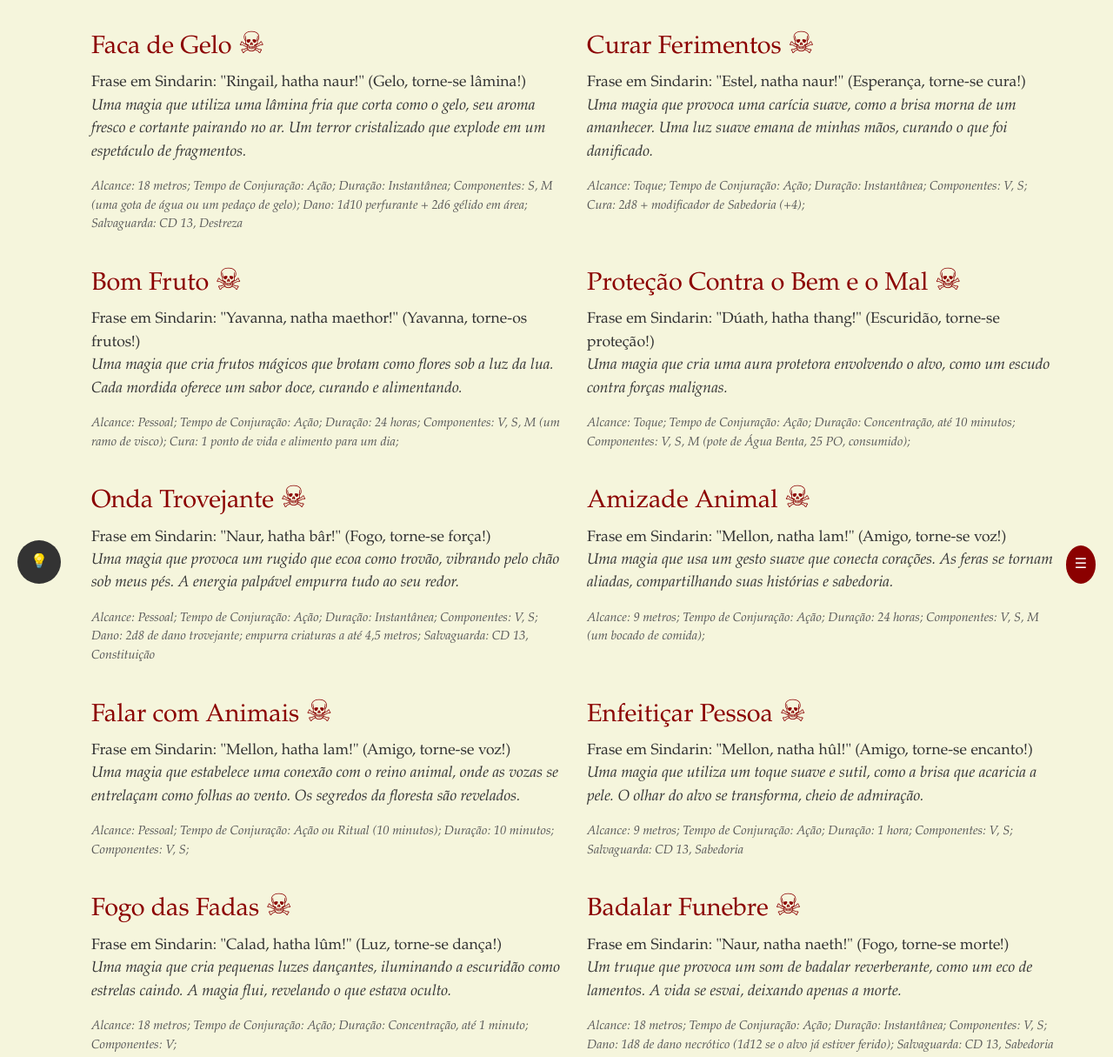
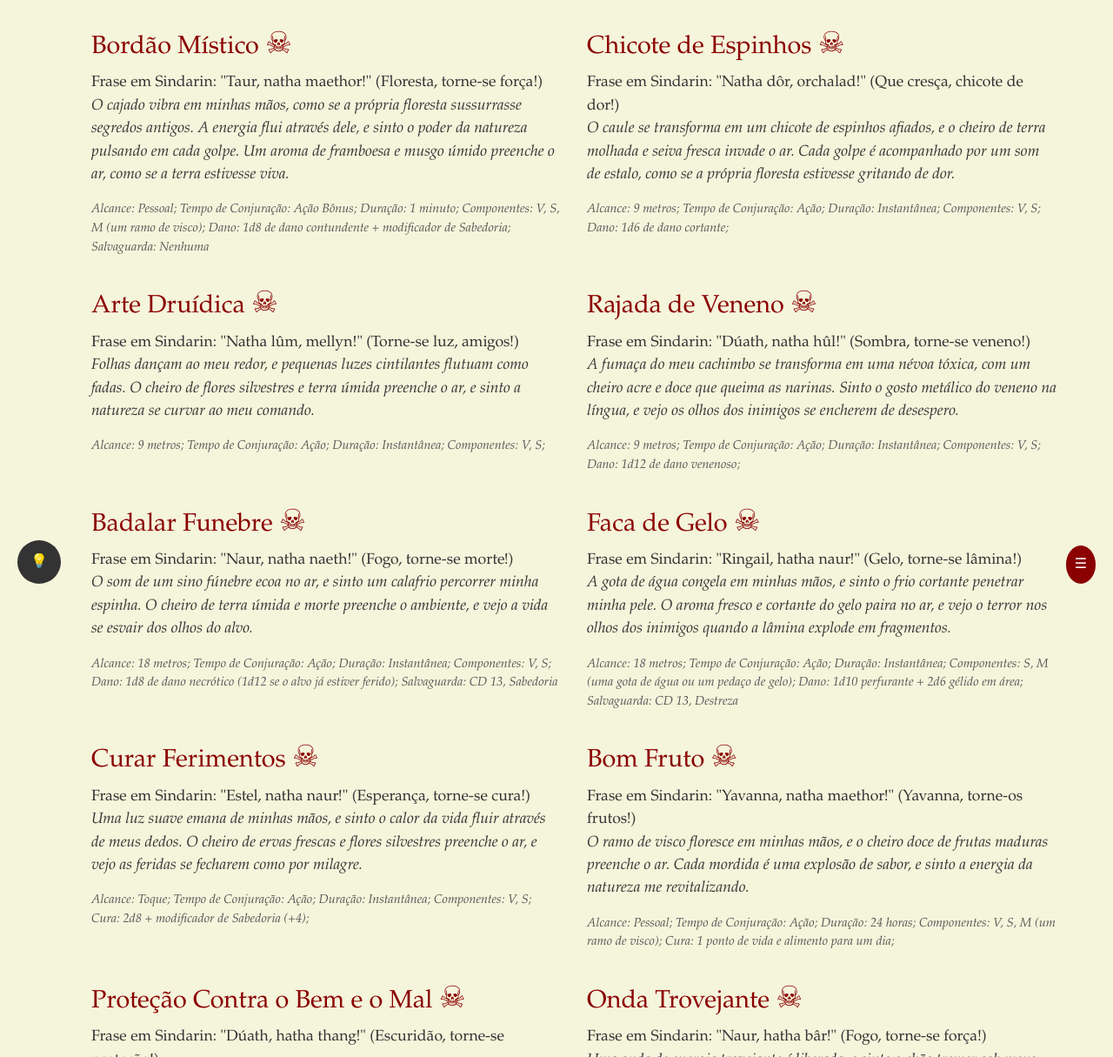
Before and after one commit to MoleraBoy/parma-en-vairon, a plain HTML site: page index.html in a window 1280 px wide. Shown: the part 109-1324 px from the top of the page at 87% size. Drawn offline with nearby package versions, Linux system fonts and the light colour scheme.

Commit message:
Update index.html

```diff
--- a/index.html
+++ b/index.html
@@ -160,6 +160,75 @@
     </style>
     <script>
       const magias = [
+        // Truques
+        {
+          nome: "Bordão Místico",
+          tipo: "Truque",
+          componentes: "V, S, M (um ramo de visco)",
+          ritual: false,
+          concentracao: false,
+          descricao:
+            'Frase em Sindarin: "Taur, natha maethor!" (Floresta, torne-se força!)<br><i>O cajado vibra em minhas mãos, como se a própria floresta sussurrasse segredos antigos. A energia flui através dele, e sinto o poder da natureza pulsando em cada golpe. Um aroma de framboesa e musgo úmido preenche o ar, como se a terra estivesse viva.</i>',
+          alcance: "Pessoal",
+          tempoConjuracao: "Ação Bônus",
+          duracao: "1 minuto",
+          dano: "1d8 de dano contundente + modificador de Sabedoria",
+          salvaguarda: "Nenhuma",
+        },
+        {
+          nome: "Chicote de Espinhos",
+          tipo: "Truque",
+          componentes: "V, S",
+          ritual: false,
+          concentracao: false,
+          descricao:
+            'Frase em Sindarin: "Natha dôr, orchalad!" (Que cresça, chicote de dor!)<br><i>O caule se transforma em um chicote de espinhos afiados, e o cheiro de terra molhada e seiva fresca invade o ar. Cada golpe é acompanhado por um som de estalo, como se a própria floresta estivesse gritando de dor.</i>',
+          alcance: "9 metros",
+          tempoConjuracao: "Ação",
+          duracao: "Instantânea",
+          dano: "1d6 de dano cortante",
+        },
+        {
+          nome: "Arte Druídica",
+          tipo: "Truque",
+          componentes: "V, S",
+          ritual: false,
+          concentracao: false,
+          descricao:
+            'Frase em Sindarin: "Natha lûm, mellyn!" (Torne-se luz, amigos!)<br><i>Folhas dançam ao meu redor, e pequenas luzes cintilantes flutuam como fadas. O cheiro de flores silvestres e terra úmida preenche o ar, e sinto a natureza se curvar ao meu comando.</i>',
+          alcance: "9 metros",
+          tempoConjuracao: "Ação",
+          duracao: "Instantânea",
+        },
+        {
+          nome: "Rajada de Veneno",
+          tipo: "Truque",
+          componentes: "V, S",
+          ritual: false,
+          concentracao: false,
+          descricao:
+            'Frase em Sindarin: "Dúath, natha hûl!" (Sombra, torne-se veneno!)<br><i>A fumaça do meu cachimbo se transforma em uma névoa tóxica, com um cheiro acre e doce que queima as narinas. Sinto o gosto metálico do veneno na língua, e vejo os olhos dos inimigos se encherem de desespero.</i>',
+          alcance: "9 metros",
+          tempoConjuracao: "Ação",
+          duracao: "Instantânea",
+          dano: "1d12 de dano venenoso",
+        },
+        {
+          nome: "Badalar Funebre",
+          tipo: "Truque",
+          componentes: "V, S",
+          ritual: false,
+          concentracao: false,
+          descricao:
+            'Frase em Sindarin: "Naur, natha naeth!" (Fogo, torne-se morte!)<br><i>O som de um sino fúnebre ecoa no ar, e sinto um calafrio percorrer minha espinha. O cheiro de terra úmida e morte preenche o ambiente, e vejo a vida se esvair dos olhos do alvo.</i>',
+          alcance: "18 metros",
+          tempoConjuracao: "Ação",
+          duracao: "Instantânea",
+          dano: "1d8 de dano necrótico (1d12 se o alvo já estiver ferido)",
+          salvaguarda: "CD 13, Sabedoria",
+        },
+
+        // Magias
         {
           nome: "Faca de Gelo",
           tipo: "Slot",
@@ -167,7 +236,7 @@
           ritual: false,
           concentracao: false,
           descricao:
-            'Frase em Sindarin: "Ringail, hatha naur!" (Gelo, torne-se lâmina!)<br><i>Uma magia que utiliza uma lâmina fria que corta como o gelo, seu aroma fresco e cortante pairando no ar. Um terror cristalizado que explode em um espetáculo de fragmentos.</i>',
+            'Frase em Sindarin: "Ringail, hatha naur!" (Gelo, torne-se lâmina!)<br><i>A gota de água congela em minhas mãos, e sinto o frio cortante penetrar minha pele. O aroma fresco e cortante do gelo paira no ar, e vejo o terror nos olhos dos inimigos quando a lâmina explode em fragmentos.</i>',
           alcance: "18 metros",
           tempoConjuracao: "Ação",
           duracao: "Instantânea",
@@ -181,7 +250,7 @@
           ritual: false,
           concentracao: false,
           descricao:
-            'Frase em Sindarin: "Estel, natha naur!" (Esperança, torne-se cura!)<br><i>Uma magia que provoca uma carícia suave, como a brisa morna de um amanhecer. Uma luz suave emana de minhas mãos, curando o que foi danificado.</i>',
+            'Frase em Sindarin: "Estel, natha naur!" (Esperança, torne-se cura!)<br><i>Uma luz suave emana de minhas mãos, e sinto o calor da vida fluir através de meus dedos. O cheiro de ervas frescas e flores silvestres preenche o ar, e vejo as feridas se fecharem como por milagre.</i>',
           alcance: "Toque",
           tempoConjuracao: "Ação",
           duracao: "Instantânea",
@@ -194,7 +263,7 @@
           ritual: false,
           concentracao: false,
           descricao:
-            'Frase em Sindarin: "Yavanna, natha maethor!" (Yavanna, torne-os frutos!)<br><i>Uma magia que cria frutos mágicos que brotam como flores sob a luz da lua. Cada mordida oferece um sabor doce, curando e alimentando.</i>',
+            'Frase em Sindarin: "Yavanna, natha maethor!" (Yavanna, torne-os frutos!)<br><i>O ramo de visco floresce em minhas mãos, e o cheiro doce de frutas maduras preenche o ar. Cada mordida é uma explosão de sabor, e sinto a energia da natureza me revitalizando.</i>',
           alcance: "Pessoal",
           tempoConjuracao: "Ação",
           duracao: "24 horas",
@@ -207,7 +276,7 @@
           ritual: false,
           concentracao: true,
           descricao:
-            'Frase em Sindarin: "Dúath, hatha thang!" (Escuridão, torne-se proteção!)<br><i>Uma magia que cria uma aura protetora envolvendo o alvo, como um escudo contra forças malignas.</i>',
+            'Frase em Sindarin: "Dúath, hatha thang!" (Escuridão, torne-se proteção!)<br><i>Uma aura protetora envolve o alvo, e sinto a energia mágica pulsando ao meu redor. O cheiro de incenso e água benta preenche o ar, e vejo os inimigos hesitarem ao se aproximar.</i>',
           alcance: "Toque",
           tempoConjuracao: "Ação",
           duracao: "Concentração, até 10 minutos",
@@ -219,7 +288,7 @@
           ritual: false,
           concentracao: false,
           descricao:
-            'Frase em Sindarin: "Naur, hatha bâr!" (Fogo, torne-se força!)<br><i>Uma magia que provoca um rugido que ecoa como trovão, vibrando pelo chão sob meus pés. A energia palpável empurra tudo ao seu redor.</i>',
+            'Frase em Sindarin: "Naur, hatha bâr!" (Fogo, torne-se força!)<br><i>Uma onda de energia trovejante é liberada, e sinto o chão tremer sob meus pés. O cheiro de ozônio e terra queimada preenche o ar, e vejo os inimigos serem arremessados para longe.</i>',
           alcance: "Pessoal",
           tempoConjuracao: "Ação",
           duracao: "Instantânea",
@@ -233,19 +302,19 @@
           ritual: false,
           concentracao: false,
           descricao:
-            'Frase em Sindarin: "Mellon, natha lam!" (Amigo, torne-se voz!)<br><i>Uma magia que usa um gesto suave que conecta corações. As feras se tornam aliadas, compartilhando suas histórias e sabedoria.</i>',
+            'Frase em Sindarin: "Mellon, natha lam!" (Amigo, torne-se voz!)<br><i>Um gesto suave, e sinto a conexão com o reino animal se fortalecer. O cheiro de terra úmida e folhas secas preenche o ar, e vejo os animais se aproximarem, curiosos e amigáveis.</i>',
           alcance: "9 metros",
           tempoConjuracao: "Ação",
           duracao: "24 horas",
         },
         {
           nome: "Falar com Animais",
-          tipo: "Slot", // Alterado de "Truque" para "Slot"
+          tipo: "Slot",
           componentes: "V, S",
           ritual: true,
           concentracao: false,
           descricao:
-            'Frase em Sindarin: "Mellon, hatha lam!" (Amigo, torne-se voz!)<br><i>Uma magia que estabelece uma conexão com o reino animal, onde as vozas se entrelaçam como folhas ao vento. Os segredos da floresta são revelados.</i>',
+            'Frase em Sindarin: "Mellon, hatha lam!" (Amigo, torne-se voz!)<br><i>As vozes dos animais ecoam em minha mente, e sinto a sabedoria da floresta fluir através de mim. O cheiro de musgo e terra úmida preenche o ar, e vejo os segredos da natureza se revelarem.</i>',
           alcance: "Pessoal",
           tempoConjuracao: "Ação ou Ritual (10 minutos)",
           duracao: "10 minutos",
@@ -257,7 +326,7 @@
           ritual: false,
           concentracao: false,
           descricao:
-            'Frase em Sindarin: "Mellon, natha hûl!" (Amigo, torne-se encanto!)<br><i>Uma magia que utiliza um toque suave e sutil, como a brisa que acaricia a pele. O olhar do alvo se transforma, cheio de admiração.</i>',
+            'Frase em Sindarin: "Mellon, natha hûl!" (Amigo, torne-se encanto!)<br><i>Um gesto sutil, e sinto a mente do alvo se dobrar à minha vontade. O cheiro de flores silvestres e mel preenche o ar, e vejo os olhos do alvo se encherem de admiração.</i>',
           alcance: "9 metros",
           tempoConjuracao: "Ação",
           duracao: "1 hora",
@@ -270,24 +339,10 @@
           ritual: false,
           concentracao: true,
           descricao:
-            'Frase em Sindarin: "Calad, hatha lûm!" (Luz, torne-se dança!)<br><i>Uma magia que cria pequenas luzes dançantes, iluminando a escuridão como estrelas caindo. A magia flui, revelando o que estava oculto.</i>',
+            'Frase em Sindarin: "Calad, hatha lûm!" (Luz, torne-se dança!)<br><i>Pequenas luzes dançantes iluminam a área, e sinto a magia fluir através de meus dedos. O cheiro de flores silvestres e fumaça doce preenche o ar, e vejo os inimigos se contorcerem sob a luz reveladora.</i>',
           alcance: "18 metros",
           tempoConjuracao: "Ação",
           duracao: "Concentração, até 1 minuto",
-        },
-        {
-          nome: "Badalar Funebre",
-          tipo: "Truque",
-          componentes: "V, S",
-          ritual: false,
-          concentracao: false,
-          descricao:
-            'Frase em Sindarin: "Naur, natha naeth!" (Fogo, torne-se morte!)<br><i>Um truque que provoca um som de badalar reverberante, como um eco de lamentos. A vida se esvai, deixando apenas a morte.</i>',
-          alcance: "18 metros",
-          tempoConjuracao: "Ação",
-          duracao: "Instantânea",
-          dano: "1d8 de dano necrótico (1d12 se o alvo já estiver ferido)",
-          salvaguarda: "CD 13, Sabedoria",
         },
         {
           nome: "Criar ou Destruir Água",
@@ -296,7 +351,7 @@
           ritual: false,
           concentracao: false,
           descricao:
-            'Frase em Sindarin: "Nîn, natha celair!" (Água, torne-se pura!)<br><i>Uma magia que permite moldar a água com um gesto suave, criando ou destruindo grandes quantidades com facilidade.</i>',
+            'Frase em Sindarin: "Nîn, natha celair!" (Água, torne-se pura!)<br><i>A água flui através de minhas mãos, e sinto o poder da natureza se manifestar. O cheiro de água fresca e terra úmida preenche o ar, e vejo a água se formar ou desaparecer conforme minha vontade.</i>',
           alcance: "9 metros",
           tempoConjuracao: "Ação",
           duracao: "Instantânea",
@@ -308,7 +363,7 @@
           ritual: false,
           concentracao: false,
           descricao:
-            'Frase em Sindarin: "Lüg, hatha bâr!" (Velocidade, torne-se força!)<br><i>Uma magia que aumenta a velocidade de movimento do alvo, como se a brisa o carregasse para frente.</i>',
+            'Frase em Sindarin: "Lüg, hatha bâr!" (Velocidade, torne-se força!)<br><i>Um gesto suave, e sinto a energia da natureza impulsionar o alvo. O cheiro de terra úmida e vento fresco preenche o ar, e vejo o alvo se mover com agilidade surpreendente.</i>',
           alcance: "Toque",
           tempoConjuracao: "Ação",
           duracao: "1 hora",
@@ -320,33 +375,19 @@
           ritual: false,
           concentracao: false,
           descricao:
-            'Frase em Sindarin: "Tolo, natha naeth!" (Venha, torne-se salto!)<br><i>Uma magia que permite ao alvo saltar grandes distâncias, como se as forças da natureza o impulsionassem.</i>',
+            'Frase em Sindarin: "Tolo, natha naeth!" (Venha, torne-se salto!)<br><i>Um gesto rápido, e sinto a energia da natureza impulsionar o alvo. O cheiro de terra úmida e folhas secas preenche o ar, e vejo o alvo saltar com agilidade surpreendente.</i>',
           alcance: "Toque",
           tempoConjuracao: "Ação Bônus",
           duracao: "1 minuto",
         },
         {
-          nome: "Bordão Místico",
+          nome: "Raio de Bruxa",
           tipo: "Slot",
-          componentes: "V, S, M (um ramo de visco)",
-          ritual: false,
-          concentracao: false,
-          descricao:
-            'Frase em Sindarin: "Taur, natha maethor!" (Floresta, torne-se força!)<br><i>Uma magia que transforma o cajado em uma arma poderosa, canalizando a energia da floresta. O bordão emite uma aura mágica, permitindo que você ataque com ele como se fosse uma arma mágica. Cada golpe desfere dano adicional, e você pode usar sua Sabedoria para os ataques, em vez de Força ou Destreza.</i>',
-          alcance: "Pessoal",
-          tempoConjuracao: "Ação Bônus",
-          duracao: "1 minuto",
-          dano: "1d8 de dano contundente + modificador de Sabedoria",
-          salvaguarda: "Nenhuma",
-        },
-        {
-          nome: "Raio de Bruxa",
-          tipo: "Slot", // Alterado de "Truque" para "Slot"
           componentes: "V, S, M (um galho atingido por um raio)",
           ritual: false,
           concentracao: true,
           descricao:
-            'Frase em Sindarin: "Naur, hatha lûg!" (Fogo, torne-se raio!)<br><i>Uma magia que provoca um golpe elétrico que ressoa como o trovão, a eletricidade dança entre meus dedos antes de atingir o alvo.</i>',
+            'Frase em Sindarin: "Naur, hatha lûg!" (Fogo, torne-se raio!)<br><i>O galho brilha com energia elétrica, e sinto a eletricidade dançar entre meus dedos. O cheiro de ozônio e madeira queimada preenche o ar, e vejo o raio atingir o alvo com força devastadora.</i>',
           alcance: "18 metros",
           tempoConjuracao: "Ação",
           duracao: "Concentração, até 1 minuto",
@@ -359,7 +400,7 @@
           ritual: true,
           concentracao: true,
           descricao:
-            'Frase em Sindarin: "Ithil, natha thîr!" (Lua, torne-se visão!)<br><i>Uma magia que revela a presença de magia, permitindo que Vairon veja auras mágicas ao seu redor.</i>',
+            'Frase em Sindarin: "Ithil, natha thîr!" (Lua, torne-se visão!)<br><i>Um gesto circular, e sinto a magia ao meu redor se revelar. O cheiro de incenso e flores silvestres preenche o ar, e vejo as auras mágicas brilhando como estrelas.</i>',
           alcance: "Pessoal",
           tempoConjuracao: "10 minutos (ritual) ou Ação",
           duracao: "Concentração, até 10 minutos",
@@ -371,7 +412,7 @@
           ritual: true,
           concentracao: true,
           descricao:
-            'Frase em Sindarin: "Dûath, natha thîr!" (Escuridão, torne-se visão!)<br><i>Uma magia que permite a Vairon detectar venenos e doenças, como um faro aguçado para perigos ocultos.</i>',
+            'Frase em Sindarin: "Dûath, natha thîr!" (Escuridão, torne-se visão!)<br><i>Um gesto de varredura, e sinto a presença de venenos e doenças ao meu redor. O cheiro de folhas de teixo e terra úmida preenche o ar, e vejo os perigos ocultos se revelarem.</i>',
           alcance: "Pessoal",
           tempoConjuracao: "10 minutos (ritual) ou Ação",
           duracao: "Concentração, até 10 minutos",
@@ -383,35 +424,47 @@
           ritual: true,
           concentracao: false,
           descricao:
-            'Frase em Sindarin: "Nîn, natha celair!" (Água, torne-se pura!)<br><i>Uma magia que limpa a podridão, como a água cristalina de um riacho. O odor de veneno se dissipa, dando lugar à frescura.</i>',
+            'Frase em Sindarin: "Nîn, natha celair!" (Água, torne-se pura!)<br><i>Um gesto de limpeza, e sinto a podridão se dissipar. O cheiro de água fresca e flores silvestres preenche o ar, e vejo os alimentos e bebidas se tornarem puros.</i>',
           alcance: "3 metros",
           tempoConjuracao: "10 minutos (ritual) ou Ação",
           duracao: "Instantânea",
         },
         {
-          nome: "Arte Druídica",
-          tipo: "Truque",
-          componentes: "V, S",
+          nome: "Emaranhar",
+          tipo: "Slot",
+          componentes: "V, S, M (um pedaço de teia de aranha)",
+          ritual: false,
+          concentracao: true,
+          descricao:
+            'Frase em Sindarin: "Galadh, natha thang!" (Árvore, torne-se laço!)<br><i>Plantas agarradoras brotam do chão, e sinto a energia da natureza se manifestar. O cheiro de terra úmida e folhas secas preenche o ar, e vejo os inimigos se contorcerem sob os laços.</i>',
+          alcance: "18 metros",
+          tempoConjuracao: "Ação",
+          duracao: "Concentração, até 1 minuto",
+        },
+        {
+          nome: "Névoa Obscurecente",
+          tipo: "Slot",
+          componentes: "V, S, M (uma pitada de poeira)",
+          ritual: false,
+          concentracao: true,
+          descricao:
+            'Frase em Sindarin: "Fuin, hatha dùath!" (Escuridão, torne-se névoa!)<br><i>A fumaça do meu cachimbo se expande, e sinto a névoa densa envolver a área. O cheiro de fumaça doce e terra úmida preenche o ar, e vejo os inimigos se perderem na escuridão.</i>',
+          alcance: "18 metros",
+          tempoConjuracao: "Ação",
+          duracao: "Concentração, até 1 hora",
+        },
+        {
+          nome: "Palavra Curativa",
+          tipo: "Slot",
+          componentes: "V",
           ritual: false,
           concentracao: false,
           descricao:
-            'Frase em Sindarin: "Natha lûm, mellyn!" (Torne-se luz, amigos!)<br><i>Um truque que cria efeitos sensoriais inofensivos, como folhas caindo ou fadas dançantes, evocando a beleza da natureza.</i>',
-          alcance: "9 metros",
-          tempoConjuracao: "Ação",
+            'Frase em Sindarin: "Estel, hatha naur!" (Esperança, torne-se cura!)<br><i>Uma palavra suave, e sinto a energia da cura fluir através de mim. O cheiro de flores silvestres e mel preenche o ar, e vejo as feridas se fecharem como por milagre.</i>',
+          alcance: "18 metros",
+          tempoConjuracao: "Ação Bônus",
           duracao: "Instantânea",
-        },
-        {
-          nome: "Rajada de Veneno",
-          tipo: "Truque",
-          componentes: "V, S",
-          ritual: false,
-          concentracao: false,
-          descricao:
-            'Frase em Sindarin: "Dúath, natha hûl!" (Sombra, torne-se veneno!)<br><i>Um truque que transforma a fumaça do cachimbo em uma névoa tóxica, causando dano venenoso aos que se aproximam.</i>',
-          alcance: "9 metros",
-          tempoConjuracao: "Ação",
-          duracao: "Instantânea",
-          dano: "1d12 de dano venenoso",
+          cura: "1d4 + modificador de Sabedoria",
         },
       ];
 
```
